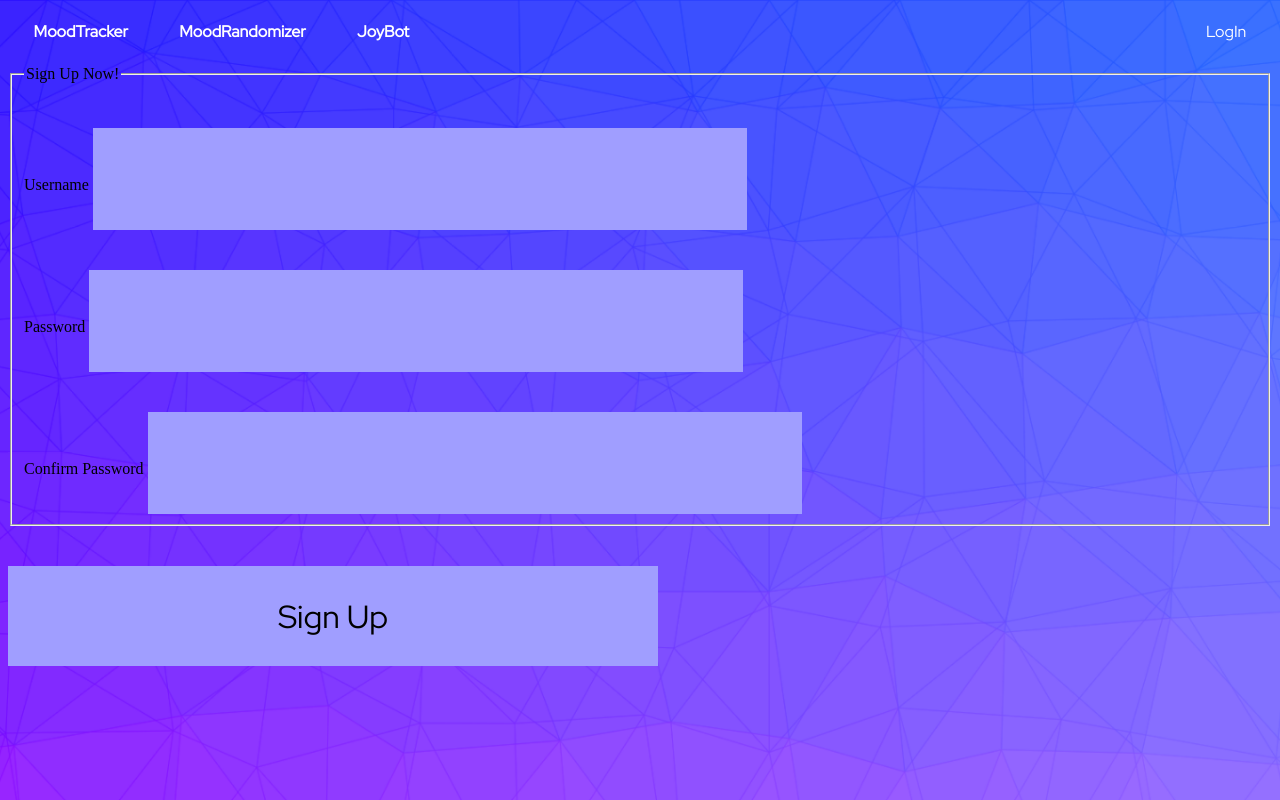
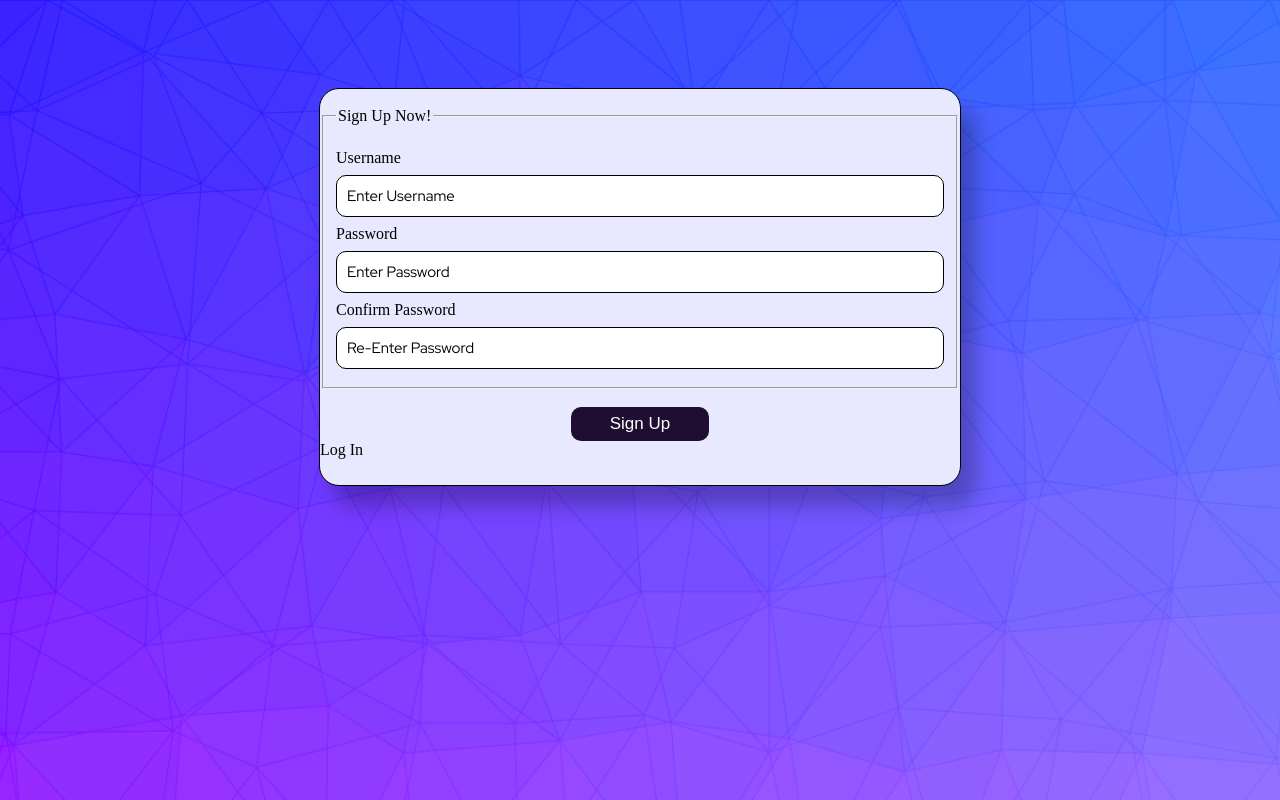
Before and after one commit to TurtleNinja/error404-mood-not-found, a Flask app: page /signup in a window 1280 px wide. Run offline with Flask 2, Linux system fonts and the light colour scheme; some web fonts are replaced.

Commit message:
update signup styling

```diff
--- a/flaskr/static/SignUpPage.css
+++ b/flaskr/static/SignUpPage.css
@@ -13,7 +13,7 @@ html, body {
     unicode-range: U+0000-00FF, U+0131, U+0152-0153, U+02BB-02BC, U+02C6, U+02DA, U+02DC, U+2000-206F, U+2074, U+20AC, U+2122, U+2191, U+2193, U+2212, U+2215, U+FEFF, U+FFFD;
 }
 
-div.navbar-nav {
+/* div.navbar-nav {
     display: flex;
     margin-bottom: 10px;
 }
@@ -57,40 +57,59 @@ div.center {
     line-height: 150px;
     font-family: 'Red Hat Display';
     font-size: xx-large;
+} */
+
+.signup_container {
+    background-color: #E8E8FF;
+    /* width: 40%; */
+    /* width: 50%; */
+    width: 80vmin;
+    display: block;
+    margin: 0 auto;
+    position: relative;
+    transform: translateY(10vh);
+    border: 1px solid black;
+    box-shadow: 15px 20px 20px rgba(0, 0, 0, 0.25);
+    border-radius: 20px;
 }
 
-input {
-    background-color: #A09EFF;
+.input {
+    background-color: #FFFFFF;
     border: none;
-
-    height: 100px;
-    width: 650px;
-    margin-top: 40px;
-    margin-right: auto;
-    margin-left: auto;
-
-    text-align: center;
-    line-height: 100px;
+    width: 100%;
+    padding: 10px 0;
+    padding-left: 10px;
+    font-size: 15px;
     font-family: 'Red Hat Display';
-    font-size: xx-large;
+    /* display: block;
+    margin: 0 auto; */
+    border: 1px solid #000000;
+    box-sizing: border-box;
+    border-radius: 10px;
+    margin-top: 1vh;
+    margin-bottom: 1vh;
 }
 
 ::placeholder {
     color: #000000;
-    opacity: 0.7;
 }
 
-a:link {
-    color: #000000;
-    text-decoration: none;
+.center {
+    text-align: center;
+}
+.black_btn {
+    padding: 7px 3vw;
+    border-radius: 10px;
+    outline: none;
+    border: 0;
+    background: #200E32;
+    color: white;
+    font-size: 17px;
 }
 
-a:visited {
-    color: #000000;
-    text-decoration: none;
+.indent {
+    width: 100%;
+    display: block;
+    margin: 0 auto;
+    margin-bottom: 1vh;
 }
-
-a:hover {
-    color: #ffffff;
-    text-decoration: none;
-}
--- a/flaskr/templates/SignUpPage.html
+++ b/flaskr/templates/SignUpPage.html
@@ -13,7 +13,7 @@
     </head>
 
     <body>
-         <nav class="nav navbar-default">
+         <!-- <nav class="nav navbar-default">
             <div class="nav navbar-nav left">
                 <a href=""><b>MoodTracker</b></a>
                 <a href=""><b>MoodRandomizer</b></a>
@@ -22,30 +22,34 @@
                     <a href="">LogIn</a>
                 </div>
             </div>
-        </nav>
+        </nav> -->
 
-        <div>
+        <div class="signup_container">
             <form method="POST" action="">
                 {{ form.hidden_tag() }}
+                <br>
                 <fieldset>
                     <legend>Sign Up Now!</legend>
+                    <br>
                     <div>
                         {{ form.username.label }}
-                        {{ form.username }}
+                        {{ form.username(class="input", placeholder="Enter Username") }}
                     </div>
                     <div>
                         {{ form.password.label }}
-                        {{ form.password }}
+                        {{ form.password(class_="input", placeholder="Enter Password") }}
                     </div>
                     <div>
                         {{ form.confirm_password.label }}
-                        {{ form.confirm_password }}
+                        {{ form.confirm_password(class_="input", placeholder="Re-Enter Password") }}
                     </div>
                 </fieldset>
-                <div>
-                    {{ form.submit }}
+                <br>
+                <div class="center">
+                    {{ form.submit(class_="black_btn") }}
                 </div>
-
+                <p class="indent"><a>Log In</a></p>
+                <br>
             </form>
         </div>
 
```
Also changed, not shown: flaskr/entries.sqlite3, 1 other file.
